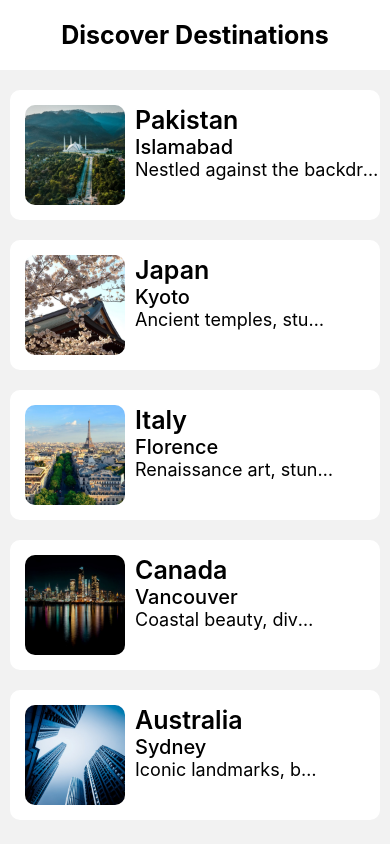
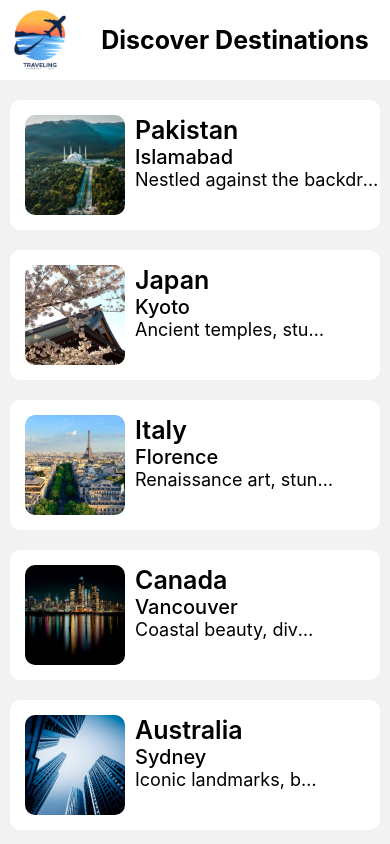
Before and after one commit to supolaris/Shared_Element_Transitions, a React Native app: screen /HomeScreen in a window 390 px wide. Built offline with nearby package versions, Linux system fonts and the light colour scheme.

Commit message:
logo added

```diff
--- a/src/Screens/DetailScreen.js
+++ b/src/Screens/DetailScreen.js
@@ -1,13 +1,7 @@
 import React from 'react';
-import {
-  View,
-  Text,
-  StyleSheet,
-  StatusBar,
-  TouchableOpacity,
-} from 'react-native';
+import {View, Text, StatusBar, TouchableOpacity} from 'react-native';
 
-import Animated, {FadeIn, FadeInLeft, FadeOut} from 'react-native-reanimated';
+import Animated, {FadeIn, FadeInLeft} from 'react-native-reanimated';
 
 const DetailScreen = ({route}) => {
   const {item} = route.params;
@@ -47,10 +41,20 @@ const DetailScreen = ({route}) => {
             borderTopRightRadius: 20,
             backgroundColor: '#ffffff',
           }}>
+          <View style={{flexDirection: 'row', alignItems: 'center'}}>
+            <Animated.Image
+              sharedTransitionTag="logoImage"
+              style={{
+                width: '50%',
+                height: 200,
+                width: 200,
+              }}
+              source={require('../Assets/Images/logo.png')}
+            />
             <Animated.Text
               entering={FadeInLeft.delay(500)}
               style={{
-              fontSize: 40,
+                fontSize: 30,
                 color: 'black',
                 fontWeight: 'bold',
                 paddingTop: 20,
@@ -59,6 +63,8 @@ const DetailScreen = ({route}) => {
               }}>
               Description
             </Animated.Text>
+          </View>
+
           <Animated.Text
             entering={FadeInLeft.delay(700)}
             style={{
--- a/src/Screens/HomeScreen.js
+++ b/src/Screens/HomeScreen.js
@@ -2,12 +2,31 @@ import React from 'react';
 import {View, Text, StatusBar, FlatList, TouchableOpacity} from 'react-native';
 
 import {HomeFlatList} from '../components/FlatListComponents/HomeFlatList';
-import Animated, {FadeInDown} from 'react-native-reanimated';
+import Animated, {
+  FadeInDown,
+  useSharedValue,
+  useAnimatedStyle,
+  withTiming,
+} from 'react-native-reanimated';
 
 import {useNavigation} from '@react-navigation/native';
 
 const HomeScreen = () => {
   const navigation = useNavigation();
+
+  // const transitionValue = useSharedValue(0);
+
+  // // Set the speed limit for the transition
+  // const SPEED_LIMIT = 1000; // Adjust this value as needed
+
+  // // Animated style
+  // const animatedStyle = useAnimatedStyle(() => {
+  //   return {
+  //     transform: [
+  //       {scale: withTiming(transitionValue.value, {duration: SPEED_LIMIT})},
+  //     ],
+  //   };
+  // });
 
   const RenderHomeFlatList = ({item, index}) => {
     return (
@@ -52,17 +71,34 @@ const HomeScreen = () => {
   return (
     <View style={{flex: 1}}>
       <StatusBar barStyle="light-content" backgroundColor="black" />
+      <View
+        style={{
+          flexDirection: 'row',
+          alignItems: 'center',
+          backgroundColor: 'white',
+        }}>
+        <Animated.Image
+          sharedTransitionTag="logoImage"
+          style={{
+            width: '50%',
+            height: 80,
+            width: 80,
+          }}
+          source={require('../Assets/Images/logo.png')}
+        />
         <Text
           style={{
+            flex: 1,
+            width: '50%',
             fontSize: 25,
             fontWeight: 'bold',
             color: 'black',
             textAlign: 'center',
             paddingVertical: 20,
-          backgroundColor: 'white',
           }}>
           Discover Destinations
         </Text>
+      </View>
       <View style={{flex: 1, paddingVertical: 10}}>
         <FlatList
           data={HomeFlatList}
--- a/src/Screens/StartupScreen.js
+++ b/src/Screens/StartupScreen.js
@@ -1,15 +1,9 @@
 import React from 'react';
-import {
-  View,
-  Text,
-  TouchableOpacity,
-  Dimensions,
-  StatusBar,
-} from 'react-native';
+import {View, Text, TouchableOpacity, StatusBar} from 'react-native';
 
 import Video from 'react-native-video';
 
-import Animated, {FadeIn, FadeInUp} from 'react-native-reanimated';
+import Animated, {FadeInUp} from 'react-native-reanimated';
 
 import {useNavigation} from '@react-navigation/native';
 
@@ -20,11 +14,12 @@ const StartupScreen = () => {
 
   return (
     <View style={{flex: 1}}>
-      <StatusBar
+      {/* <StatusBar
         translucent
         barStyle="light-content"
         backgroundColor="transparent"
-      />
+      /> */}
+      <StatusBar barStyle="light-content" backgroundColor="black" />
       <Video
         style={{
           flex: 1,
--- a/src/routes/NativeStack.js
+++ b/src/routes/NativeStack.js
@@ -18,9 +18,9 @@ export function NativeStack() {
         screenOptions={{
           headerShown: false,
         }}>
-        <Stack.Screen name="StartupScreen" component={StartupScreen} />
         <Stack.Screen name="HomeScreen" component={HomeScreen} />
         <Stack.Screen name="DetailScreen" component={DetailScreen} />
+        <Stack.Screen name="StartupScreen" component={StartupScreen} />
 
         <Stack.Screen name="Screen2" component={Screen2} />
         <Stack.Screen name="Screen3" component={Screen3} />
```
Also changed, not shown: src/Assets/Images/logo.png (added). Lines whose indentation alone changed are shown as unchanged.
